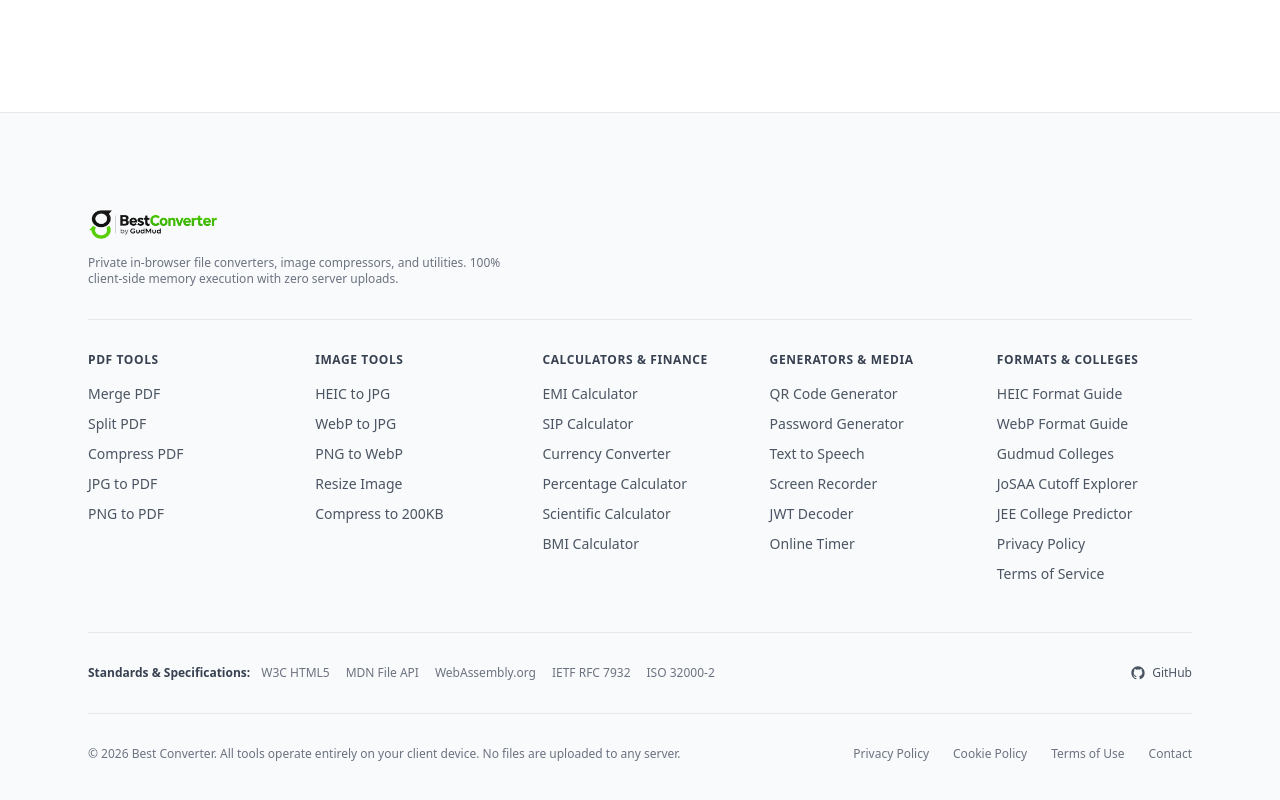
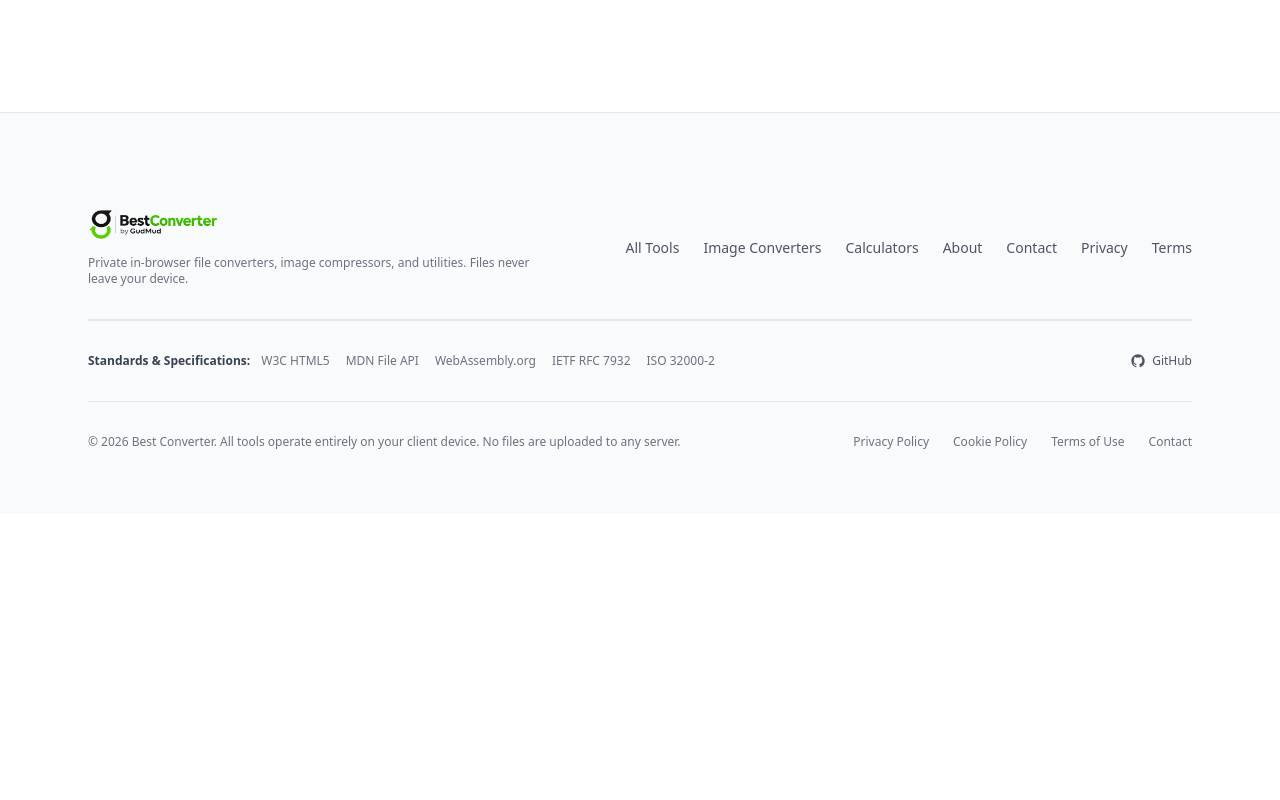
Before and after one commit to devcoder0909/tools, an Astro site: page / in a window 1280 px wide. Shown: the part 4964-5764 px from the top of the page. After the commit the page ends 5478 px from the top, so only its background shows below. Built offline with nearby package versions, Linux system fonts and the light colour scheme; Astro itself is replaced by a stand-in of ours.

Commit message:
refactor(footer): replace 26-link grid with 7 clean primary navigation links

```diff
--- a/src/components/Footer.astro
+++ b/src/components/Footer.astro
@@ -1,6 +1,6 @@
 ---
 import { siteConfig } from '../config/site';
-import { footerNav } from '../config/nav';
+import { footerLinks } from '../config/nav';
 import PromoSlot from './PromoSlot.astro';
 ---
 
@@ -10,8 +10,9 @@ import PromoSlot from './PromoSlot.astro';
       <PromoSlot slotPosition="footer" />
     </div>
 
-    <!-- Brand Identity -->
-    <div class="mb-8 border-b border-gray-200 pb-8">
+    <!-- Brand Identity & Navigation -->
+    <div class="flex flex-col md:flex-row md:items-center md:justify-between gap-6 pb-8 border-b border-gray-200">
+      <div>
         <a href="/" class="inline-block hover:opacity-90 transition-opacity" aria-label={`${siteConfig.brand} - Home`}>
           <img
             src="/images/brand/logo.webp"
@@ -24,18 +25,14 @@ import PromoSlot from './PromoSlot.astro';
           />
         </a>
         <p class="text-xs text-gray-500 mt-2 max-w-md">
-        Private in-browser file converters, image compressors, and utilities. 100% client-side memory execution with zero server uploads.
+          Private in-browser file converters, image compressors, and utilities. Files never leave your device.
         </p>
       </div>
 
-    <div class="grid grid-cols-2 sm:grid-cols-3 md:grid-cols-5 gap-8 mb-12">
-      {footerNav.map((column) => (
-        <div>
-          <p class="text-xs font-semibold text-gray-700 uppercase tracking-wider mb-4">
-            {column.title}
-          </p>
-          <ul class="space-y-2.5 text-sm text-gray-600">
-            {column.items.map((item) => (
+      <!-- Clean 7 Primary Navigation Links -->
+      <nav aria-label="Footer Navigation">
+        <ul class="flex flex-wrap items-center gap-x-6 gap-y-2 text-sm font-medium text-gray-600">
+          {footerLinks.map((item) => (
             <li>
               <a href={item.href} class="hover:text-green-600 transition-colors">
                 {item.label}
@@ -43,8 +40,7 @@ import PromoSlot from './PromoSlot.astro';
             </li>
           ))}
         </ul>
-        </div>
-      ))}
+      </nav>
     </div>
 
     <!-- Authoritative Web Standards & External References -->
--- a/src/config/nav.ts
+++ b/src/config/nav.ts
@@ -12,59 +12,12 @@ export const mainNav: NavItem[] = [
   { label: 'About', href: '/about/' },
 ];
 
-export const footerNav: { title: string; items: NavItem[] }[] = [
-  {
-    title: 'PDF Tools',
-    items: [
-      { label: 'Merge PDF', href: '/merge-pdf/' },
-      { label: 'Split PDF', href: '/split-pdf/' },
-      { label: 'Compress PDF', href: '/compress-pdf/' },
-      { label: 'JPG to PDF', href: '/jpg-to-pdf/' },
-      { label: 'PNG to PDF', href: '/png-to-pdf/' },
-    ],
-  },
-  {
-    title: 'Image Tools',
-    items: [
-      { label: 'HEIC to JPG', href: '/heic-to-jpg/' },
-      { label: 'WebP to JPG', href: '/webp-to-jpg/' },
-      { label: 'PNG to WebP', href: '/png-to-webp/' },
-      { label: 'Resize Image', href: '/resize-image/' },
-      { label: 'Compress to 200KB', href: '/compress-image-to-200kb/' },
-    ],
-  },
-  {
-    title: 'Calculators & Finance',
-    items: [
-      { label: 'EMI Calculator', href: '/emi-calculator/' },
-      { label: 'SIP Calculator', href: '/sip-calculator/' },
-      { label: 'Currency Converter', href: '/currency-converter/' },
-      { label: 'Percentage Calculator', href: '/percentage-calculator/' },
-      { label: 'Scientific Calculator', href: '/scientific-calculator/' },
-      { label: 'BMI Calculator', href: '/bmi-calculator/' },
-    ],
-  },
-  {
-    title: 'Generators & Media',
-    items: [
-      { label: 'QR Code Generator', href: '/qr-code-generator/' },
-      { label: 'Password Generator', href: '/password-generator/' },
-      { label: 'Text to Speech', href: '/text-to-speech/' },
-      { label: 'Screen Recorder', href: '/screen-recorder/' },
-      { label: 'JWT Decoder', href: '/jwt-decoder/' },
-      { label: 'Online Timer', href: '/online-timer/' },
-    ],
-  },
-  {
-    title: 'Formats & Colleges',
-    items: [
-      { label: 'HEIC Format Guide', href: '/formats/heic/' },
-      { label: 'WebP Format Guide', href: '/formats/webp/' },
-      { label: 'Gudmud Colleges', href: '/colleges/' },
-      { label: 'JoSAA Cutoff Explorer', href: '/cutoff/' },
-      { label: 'JEE College Predictor', href: '/jee-main-rank-college-predictor/' },
-      { label: 'Privacy Policy', href: '/privacy/' },
-      { label: 'Terms of Service', href: '/terms/' },
-    ],
-  },
+export const footerLinks: NavItem[] = [
+  { label: 'All Tools', href: '/tools/' },
+  { label: 'Image Converters', href: '/tools/#converters' },
+  { label: 'Calculators', href: '/calculators/' },
+  { label: 'About', href: '/about/' },
+  { label: 'Contact', href: '/contact/' },
+  { label: 'Privacy', href: '/privacy/' },
+  { label: 'Terms', href: '/terms/' },
 ];
```
Lines whose indentation alone changed are shown as unchanged.
